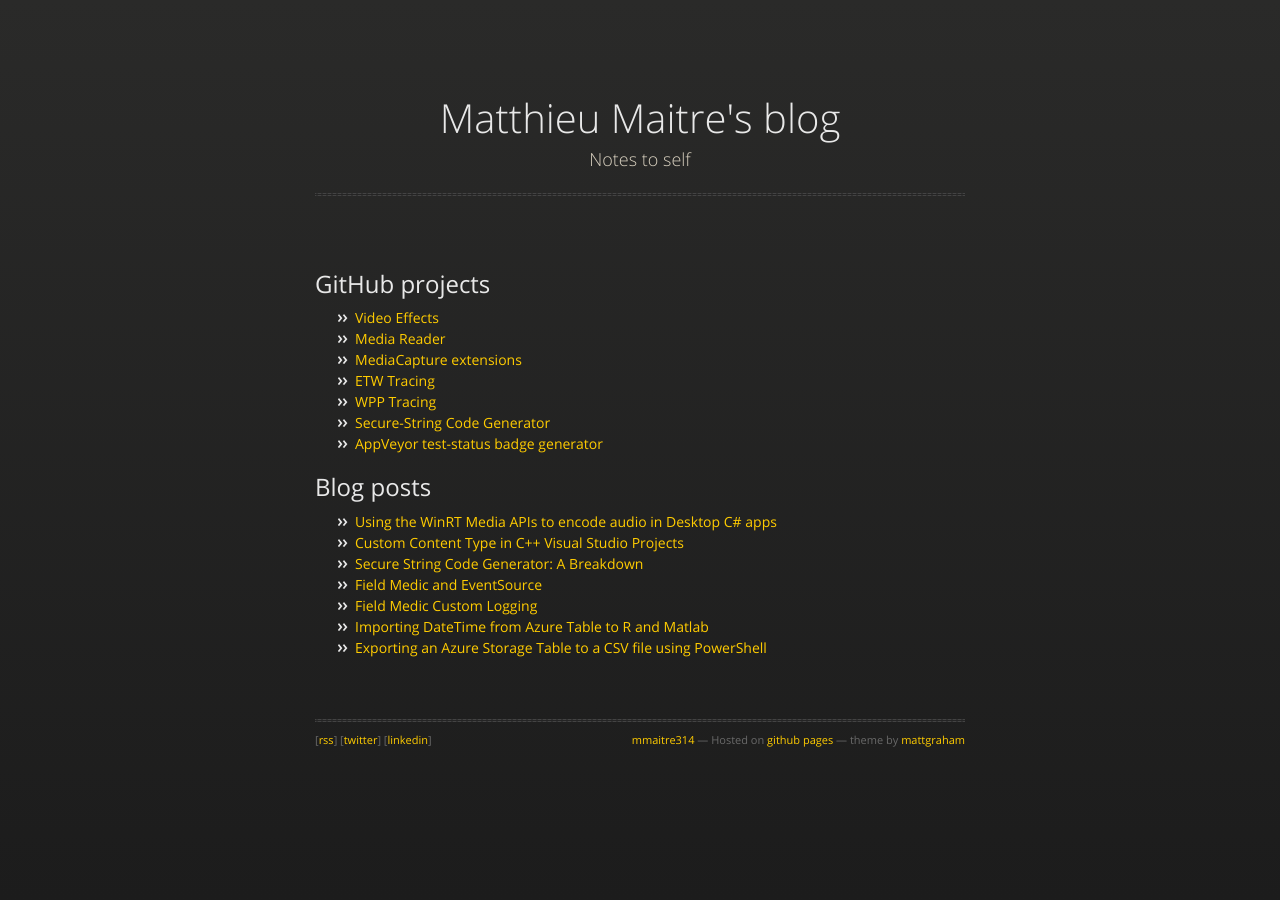
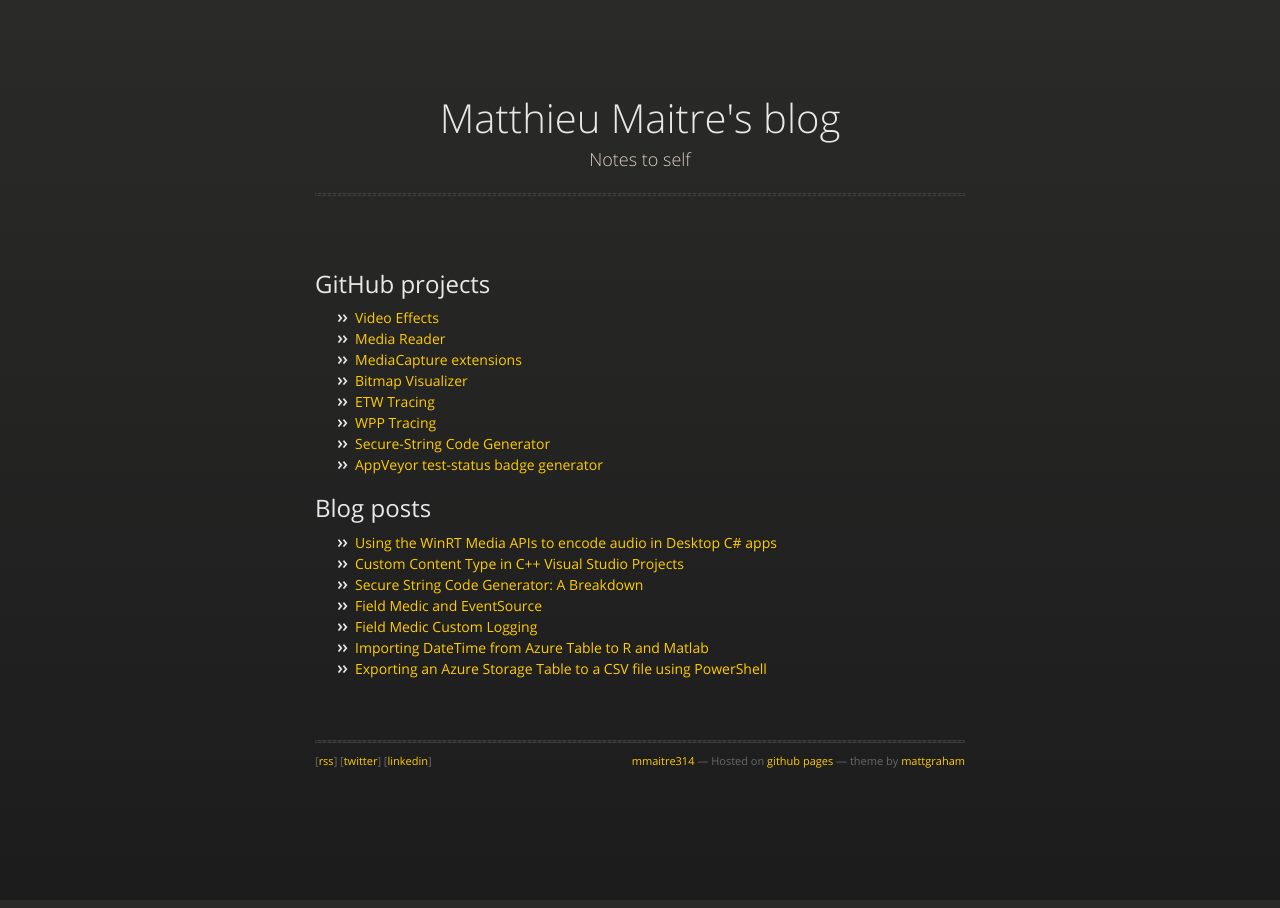
Before and after one commit to mmaitre314/mmaitre314.github.io, a Jekyll site: the page built from index.html, in a window 1280 px wide. Built offline with Jekyll 4.4.1, drawn with Linux system fonts in a browser that asks for light colours; nearby versions of some CDN libraries.

Commit message:
Add link to BitmapVisualizer GitHub project

```diff
--- a/index.html
+++ b/index.html
@@ -44,6 +44,9 @@
               <a href="http://mmaitre314.github.io/MediaCaptureExtensions/">MediaCapture extensions</a>
             </li>
             <li>
+              <a href="http://mmaitre314.github.io/BitmapVisualizer/">Bitmap Visualizer</a>
+            </li>
+            <li>
               <a href="http://mmaitre314.github.io/TraceEtw/">ETW Tracing</a>
             </li>
             <li>
```
